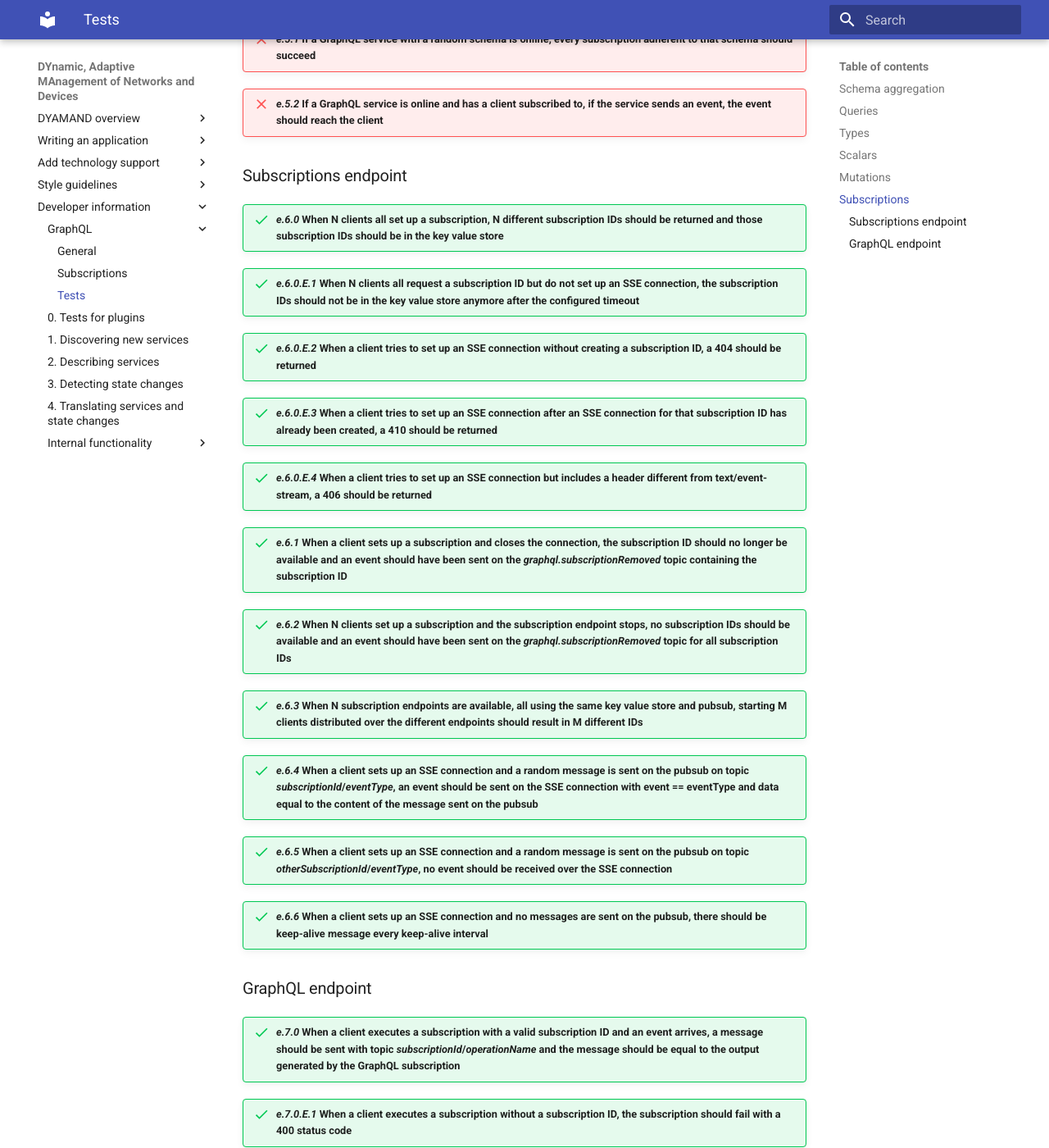
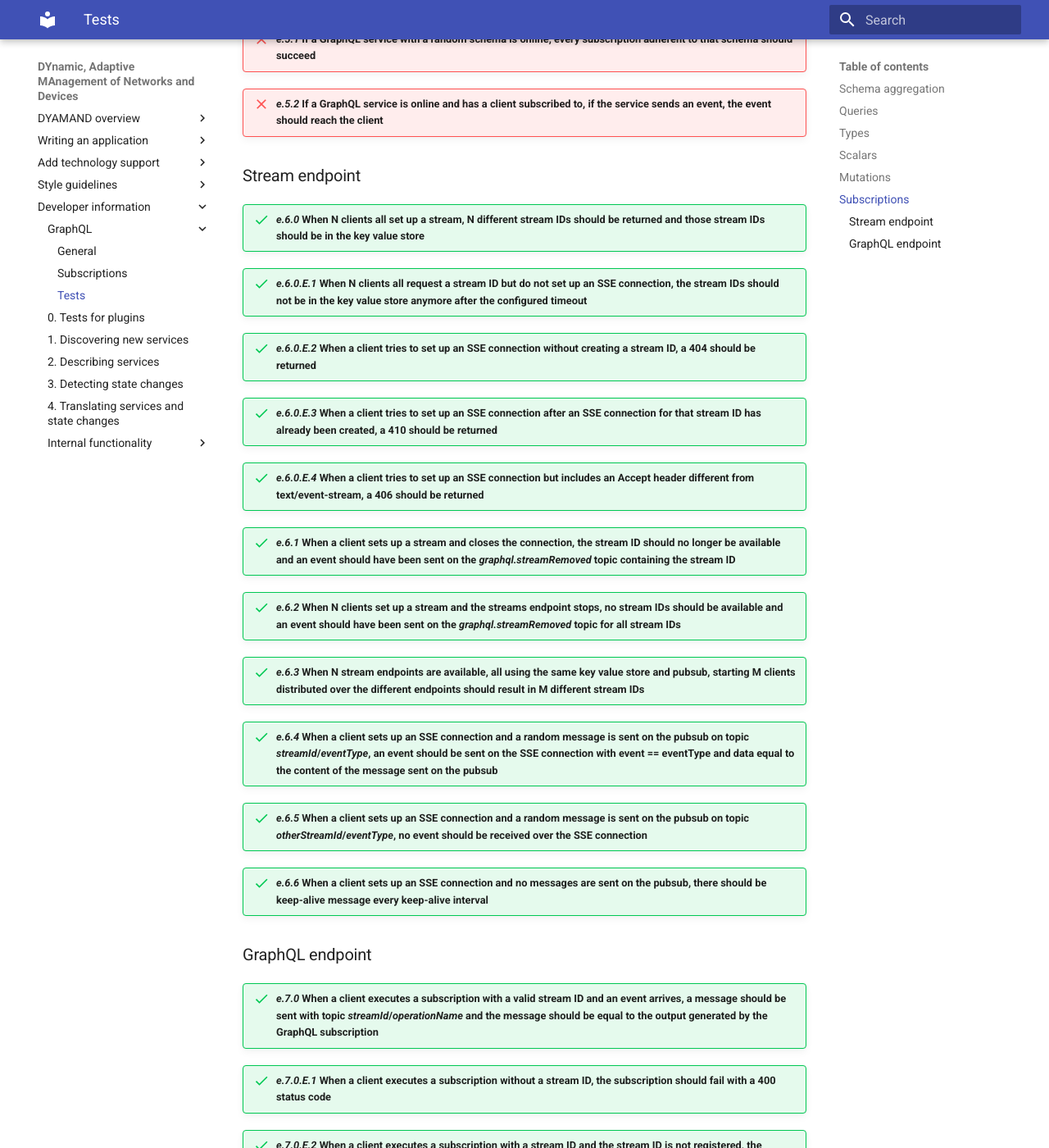
Before and after one commit to dyamand/dyamand.github.io, an MkDocs documentation site: the page built from docs/developer/graphql/tests.md, in a window 1280 px wide and 1400 px high, scrolled down 2846 px. Shown: the whole window at 82% size. Built offline with MkDocs 1.6.1 and Material for MkDocs 9.7.7, drawn with Linux system fonts in a browser that asks for light colours; some of the changed text lies outside the part shown.

Commit message:
DYAMAND-2025 #comment updated tests and changed subscription -> stream where applicable #time 20m

````diff
--- a/docs/developer/graphql/tests.md
+++ b/docs/developer/graphql/tests.md
@@ -40,27 +40,27 @@ In order to support subscriptions in a scalable way, the communication with the
 !!! failure "_e.5.1_ If a GraphQL service with a random schema is online, every subscription adherent to that schema should succeed"
 !!! failure "_e.5.2_ If a GraphQL service is online and has a client subscribed to, if the service sends an event, the event should reach the client"
 
-### Subscriptions endpoint
+### Stream endpoint
 
-!!! success "_e.6.0_ When N clients all set up a subscription, N different subscription IDs should be returned and those subscription IDs should be in the key value store"
-!!! success "_e.6.0.E.1_ When N clients all request a subscription ID but do not set up an SSE connection, the subscription IDs should not be in the key value store anymore after the configured timeout"
-!!! success "_e.6.0.E.2_ When a client tries to set up an SSE connection without creating a subscription ID, a 404 should be returned"
-!!! success "_e.6.0.E.3_ When a client tries to set up an SSE connection after an SSE connection for that subscription ID has already been created, a 410 should be returned"
-!!! success "_e.6.0.E.4_ When a client tries to set up an SSE connection but includes a header different from text/event-stream, a 406 should be returned"
-!!! success "_e.6.1_ When a client sets up a subscription and closes the connection, the subscription ID should no longer be available and an event should have been sent on the *graphql.subscriptionRemoved* topic containing the subscription ID"
-!!! success "_e.6.2_ When N clients set up a subscription and the subscription endpoint stops, no subscription IDs should be available and an event should have been sent on the *graphql.subscriptionRemoved* topic for all subscription IDs"
-!!! success "_e.6.3_ When N subscription endpoints are available, all using the same key value store and pubsub, starting M clients distributed over the different endpoints should result in M different IDs"
-!!! success "_e.6.4_ When a client sets up an SSE connection and a random message is sent on the pubsub on topic _subscriptionId_/_eventType_, an event should be sent on the SSE connection with event == eventType and data equal to the content of the message sent on the pubsub"
-!!! success "_e.6.5_ When a client sets up an SSE connection and a random message is sent on the pubsub on topic _otherSubscriptionId_/_eventType_, no event should be received over the SSE connection"
+!!! success "_e.6.0_ When N clients all set up a stream, N different stream IDs should be returned and those stream IDs should be in the key value store"
+!!! success "_e.6.0.E.1_ When N clients all request a stream ID but do not set up an SSE connection, the stream IDs should not be in the key value store anymore after the configured timeout"
+!!! success "_e.6.0.E.2_ When a client tries to set up an SSE connection without creating a stream ID, a 404 should be returned"
+!!! success "_e.6.0.E.3_ When a client tries to set up an SSE connection after an SSE connection for that stream ID has already been created, a 410 should be returned"
+!!! success "_e.6.0.E.4_ When a client tries to set up an SSE connection but includes an Accept header different from text/event-stream, a 406 should be returned"
+!!! success "_e.6.1_ When a client sets up a stream and closes the connection, the stream ID should no longer be available and an event should have been sent on the *graphql.streamRemoved* topic containing the stream ID"
+!!! success "_e.6.2_ When N clients set up a stream and the streams endpoint stops, no stream IDs should be available and an event should have been sent on the *graphql.streamRemoved* topic for all stream IDs"
+!!! success "_e.6.3_ When N stream endpoints are available, all using the same key value store and pubsub, starting M clients distributed over the different endpoints should result in M different stream IDs"
+!!! success "_e.6.4_ When a client sets up an SSE connection and a random message is sent on the pubsub on topic _streamId_/_eventType_, an event should be sent on the SSE connection with event == eventType and data equal to the content of the message sent on the pubsub"
+!!! success "_e.6.5_ When a client sets up an SSE connection and a random message is sent on the pubsub on topic _otherStreamId_/_eventType_, no event should be received over the SSE connection"
 !!! success "_e.6.6_ When a client sets up an SSE connection and no messages are sent on the pubsub, there should be keep-alive message every keep-alive interval"
 
 ### GraphQL endpoint
 
-!!! success "_e.7.0_ When a client executes a subscription with a valid subscription ID and an event arrives, a message should be sent with topic _subscriptionId_/_operationName_ and the message should be equal to the output generated by the GraphQL subscription"
-!!! success "_e.7.0.E.1_ When a client executes a subscription without a subscription ID, the subscription should fail with a 400 status code"
-!!! success "_e.7.0.E.2_ When a client executes a subscription with a subscription ID and the subscription ID is not registered, the subscription should fail with a 400 status code"
-!!! failure "_e.7.1_ When a client executes a subscription with a valid subscription ID, cancels it, and an event arrives, there should be no message on topic _subscriptionId_/_operationName_"
-!!! failure "_e.7.2_ When a client executes a subscription with a valid subsciption ID and an event is received on the *graphql.subscriptionRemoved* topic, all created subscriptions should be cancelled and as such, no new data on the publisher should trigger an event on the pubsub"
+!!! success "_e.7.0_ When a client executes a subscription with a valid stream ID and an event arrives, a message should be sent with topic _streamId_/_operationName_ and the message should be equal to the output generated by the GraphQL subscription"
+!!! success "_e.7.0.E.1_ When a client executes a subscription without a stream ID, the subscription should fail with a 400 status code"
+!!! success "_e.7.0.E.2_ When a client executes a subscription with a stream ID and the stream ID is not registered, the subscription should fail with a 400 status code"
+!!! success "_e.7.1_ When a client executes a subscription with a valid stream ID, cancels it, and an event arrives, there should be no message on topic _streamId_/_operationName_"
+!!! failure "_e.7.2_ When a client executes a subscription with a valid stream ID and an event is received on the *graphql.streamRemoved* topic, all created subscriptions should be cancelled and as such, no new data on the publisher should trigger an event on the pubsub"
 
 ```
 # Query.
````
